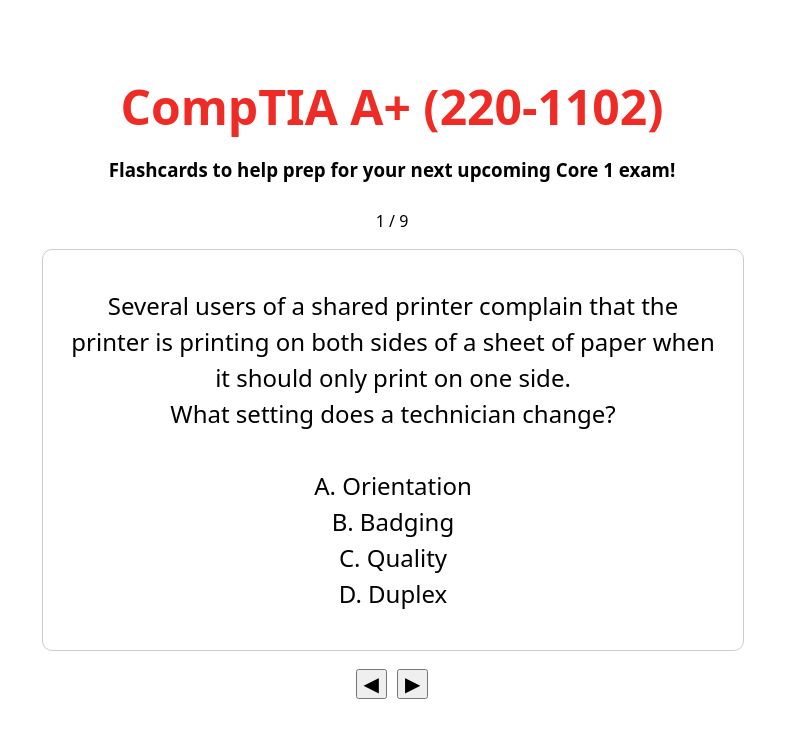
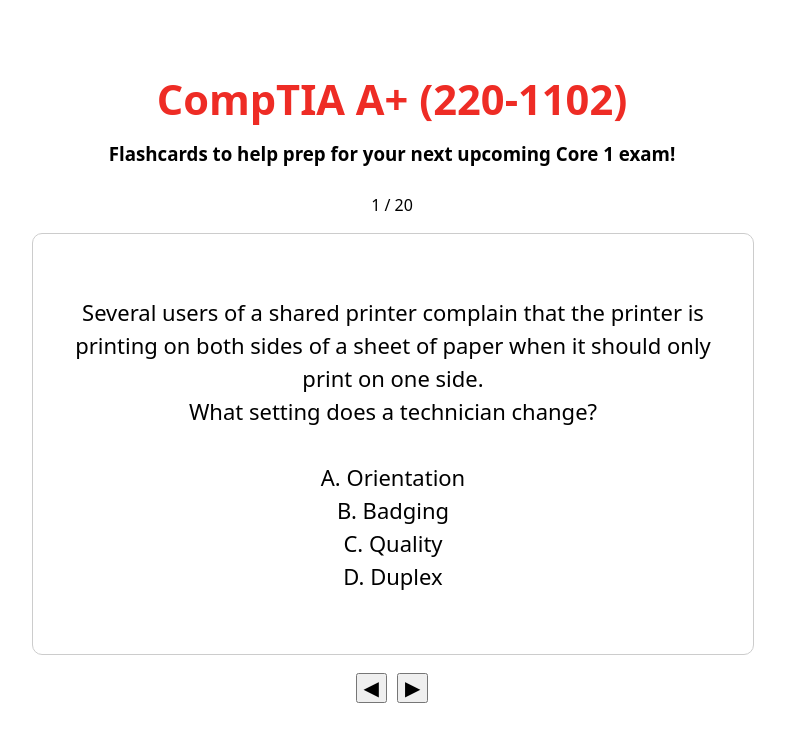
Before and after one commit to sixthsenseriot/project-02-flashcards, a React (Vite) app: page / in a window 1280 px wide. Shown: the top 742 px of the page, without its empty margins (248-1033 px from the left). Built offline with nearby package versions, Linux system fonts and the light colour scheme.

Commit message:
add: Add more flashcards to JS array
Signed-off-by: Khanh <khanh@starchdev.com>

```diff
--- a/src/App.css
+++ b/src/App.css
@@ -6,6 +6,8 @@
 }
 
 h1 {
+    font-size: 2.6em;
+    line-height: 1.1;
     margin-top: 0;
     color: #ee2c25;
 }
--- a/src/components/Flashcard.css
+++ b/src/components/Flashcard.css
@@ -6,8 +6,8 @@
 
 .flashcard-container {
     perspective: 1000px;
-    min-width: 700px;
-    height: 400px;
+    min-width: 720px;
+    height: 420px;
     cursor: pointer;
 }
 
@@ -25,7 +25,7 @@
 }
 
 .flashcard .content {
-    padding: 1.5rem; /* or whatever you prefer */
+    padding: 1.5rem;
     text-align: center;
     width: 100%;
     height: 100%;
@@ -33,6 +33,7 @@
     display: flex;
     justify-content: center;
     align-items: center;
+    font-size: 22px;
 }
 
 .flashcard.flipped {
--- a/src/data/flashcards.js
+++ b/src/data/flashcards.js
@@ -13,36 +13,91 @@
     {
         frontText:
             "A universal asynchronous receiver transmitter (UART) port was traditionally a physical serial port in a legacy system.\nIn a modern mobile device, how can a UART be utilized? (Select all that apply.)\n\nA. Wi-Fi\nB. Bluetooth\nC.USB\nD.Ethernet",
-        backText: "B.Bluetooth\nC.USB",
+        backText: "B. Bluetooth\nC. USB",
     },
     {
         frontText:
             "Which current USB standard supports 2 x 10 Gbps speeds and uses a USB-C connector type?\n\nA. USB 3.2 Gen1\nB. USB 3.2 Gen 2x1\nC. USB 3.2 Gen 2x2\nD. USB 3.1",
-        backText: "C.USB 3.2 Gen 2x2",
+        backText: "C. USB 3.2 Gen 2x2",
     },
     {
         frontText:
             "A computer technician replaces the power supply in a desktop system.  To do this, the technician needs to know the output of the current power supply unit (PSU).\nWhat is the PSU output capability measured as?\n\nA. Voltage\nB. Power\nC.Wattage rating\nD. Efficiency",
-        backText: "C.Wattage rating",
+        backText: "C. Wattage rating",
     },
     {
         frontText:
             "Systems administrators deploy a virtualization solution that separates host resources for each instance that is running at the operating system level.\nWhich solution is running?\n\nA. Type 1 hypervisor\nB. Type 2 hypervisor\nC. Container\nD. VM",
-        backText: "C.Container",
+        backText: "C. Container",
     },
     {
         frontText:
             "An organization experiences an internet outage. As fiber is being used, an engineer checks to see if the optical signal is being properly converted to an electrical signal. The router is connected using an RJ45 copper wire patch cord.\nWhat does the engineer check?\n\nA. OLT\nB. PoP\nC. PON\nD. ONT",
-        backText: "D.ONT",
+        backText: "D. ONT",
     },
     {
         frontText:
-            "A user states that a smartphone with a Li-ion battery does not hold a charge for as long as it did in the past and seems to charge slowly after replacing a lost adapter. The change was noticed over the last few months.\nWhat could be the cause? (Select all that apply.)\nA. Swelling\nB. Battery type\nC. Aging batter\nD. Aftermarket AC Adapter",
-        backText: "A.The imaging drum is not properly losing its charge.",
+            "A printer technician troubleshoots a laser printer and determines that the exposing stage of the print job is the issue with print jobs printing incorrectly.\nWhat does the technician suspect is happening?\n\nA. The imaging drum is not properly losing its charge.\nB. The OS driver is improperly encoding the page in a page description language.\nC. The imaging drum is not being conditioned by the primary charge roller.\nD. The toner is not being fed evenly onto a magnetized developer roller.",
+        backText: "A. The imaging drum is not properly losing its charge.",
     },
     {
         frontText:
-            "A printer technician troubleshoots a laser printer and determines that the exposing stage of the print job is the issue with print jobs printing incorrectly.    What does the technician suspect is happening?  A.The imaging drum is not properly losing its charge. B.The OS driver is improperly encoding the page in a page description language. C.The imaging drum is not being conditioned by the primary charge roller. D.The toner is not being fed evenly onto a magnetized developer roller.",
-        backText: "A.The imaging drum is not properly losing its charge.",
+            "A user states that a smartphone with a Li-ion battery does not hold a charge for as long as it did in the past and seems to charge slowly after replacing a lost adapter. The change was noticed over the last few months.\nWhat could be the cause? (Select all that apply.)\n\nA. Swelling\nB. Battery type\nC. Aging battery\nD. Aftermarket AC Adapter",
+        backText: "C. Aging battery\nD.Aftermarket AC Adapter",
+    },
+    {
+        frontText:
+            "Which of the following solutions can mitigate debris reaching components and address occasional overheating in a system that's positioned safely away from other objects by facilitating airflow to cool down the internal components? (Select all that apply.)\n\nA. Add more RAM\nB. Check the motherboard\nC. Install a new system fan\nD. Use blanking plates",
+        backText: "C. Install a new system fan\nD. Use blanking plates",
+    },
+    {
+        frontText:
+            "A large technical firm deploys a cloud service. The service offers cloud storage along with web development capabilities. What deployment model does the firm utilize when a multi-tiered subscription option is available to the general consumers?\n\nA. Private\nB. Public\nC. Hybrid\nD. Community",
+        backText: "B. Public",
+    },
+    {
+        frontText:
+            "An engineer troubleshooting a network connection identifies a port flapping problem.\nWhat should the engineer investigate as a possible cause? (Select all that apply.)\n\nA. VLAN Assignment\nB. Ethernet cable\nC. NIC port\nD. Switch port",
+        backText: "B. Ethernet cable\nC. NIC port\nD. Switch port",
+    },
+    {
+        frontText:
+            "A user complains about the quality of the display on a laptop. The user mentions that the laptop has been in use since the company started many years ago. IT determines that the display uses a very early thin film transistor (TFT) technology and will replace the laptop.\nWhich TFT technology does the display use?\n\nA. Vertical alignment\nB. Organic LED\nC. In-plane switching\nD. Twisted nematic",
+        backText: "D. Twisted nematic",
+    },
+    {
+        frontText:
+            "An engineer configures 6 disks in a workstation to be part of a redundant array of independent disks (RAID) volume where one-sixth of the space on each disk will be used for parity. Which RAID type does the engineer implement?\n\nA. 5\nB. 0\nC. 1\nD. 10",
+        backText: "A. 5",
+    },
+    {
+        frontText:
+            "An engineer plans a fiber cable implementation between two campus buildings about 30 kilometers apart. Due to the distance between the locations, the engineer selects single-mode fiber.\nWhat specifications does the engineer need to consider with this decision?\n\nA. Large core, long distances, short wavelength\nB. Small core, long distances, long wavelength\nC. Large core, short distances, long wavelength\nD. Small core, short distances, short wavelength",
+        backText: "B. Small core, long distances, long wavelength",
+    },
+    {
+        frontText:
+            "A user complains that a computer is too slow when opening numerous applications. A technician suggests purchasing a new computer that features CMP capabilities to handle the user's workload.\nWhich statement describes the technician’s suggestion?\n\nA. A single execution unit and set of registers for processes\nB. A multi-socket motherboard for multiple CPUs\nC. Multiple processing cores combined in the same package\nD. Multiple parallel thread capability within a process",
+        backText: "C. Multiple processing cores combined in the same package",
+    },
+    {
+        frontText:
+            "Engineers need to share data between the team's laptop devices that are located in the same office space. The speed needs to be at least 50 Mbps.\nWhich technology do the engineers use?\n\nA. Wi-Fi\nB. Bluetooth\nC. CDMA\nD. NFC",
+        backText: "A. Wi-Fi",
+    },
+    {
+        frontText:
+            "A technician plugs a USB device into a computer and notices that the speeds are slightly less than expected.  The USB port and device are USB 3.x devices, and the achieved speed is roughly 9 Gbps.\nWhat USB standard is in use?\n\nA. USB 3.2 Gen 2x1\nB. USB 3.2 Gen 1\nC. USB 3.2 Gen 2x2\nD. USB 2.0",
+        backText: "A. USB 3.2 Gen 2x1",
+    },
+    {
+        frontText:
+            "An organization conducts a weekly video conference from its home office to its field locations. Recently, employees at the field locations have been complaining of poor audio and video quality.\nWhich protocol does an engineer monitor for performance issues?\n\nA. UDP\nB. TCP\nC. IP\nD. MAC",
+        backText: "A. UDP",
+    },
+    {
+        frontText:
+            "An engineer is evaluating a new unified threat management (UTM) appliance as a potential replacement for an outdated firewall.\nWhich feature related to website browsing is the engineer most likely to find in the UTM?\n\nA. Content filtering\nB. Data loss prevention\nC. Workflow automation\nD. Load balancing",
+        backText: "A. Content filtering",
     },
 ];
--- a/src/index.css
+++ b/src/index.css
@@ -18,8 +18,3 @@
     min-width: 320px;
     min-height: 100vh;
 }
-
-h1 {
-    font-size: 3em;
-    line-height: 1.1;
-}
```
